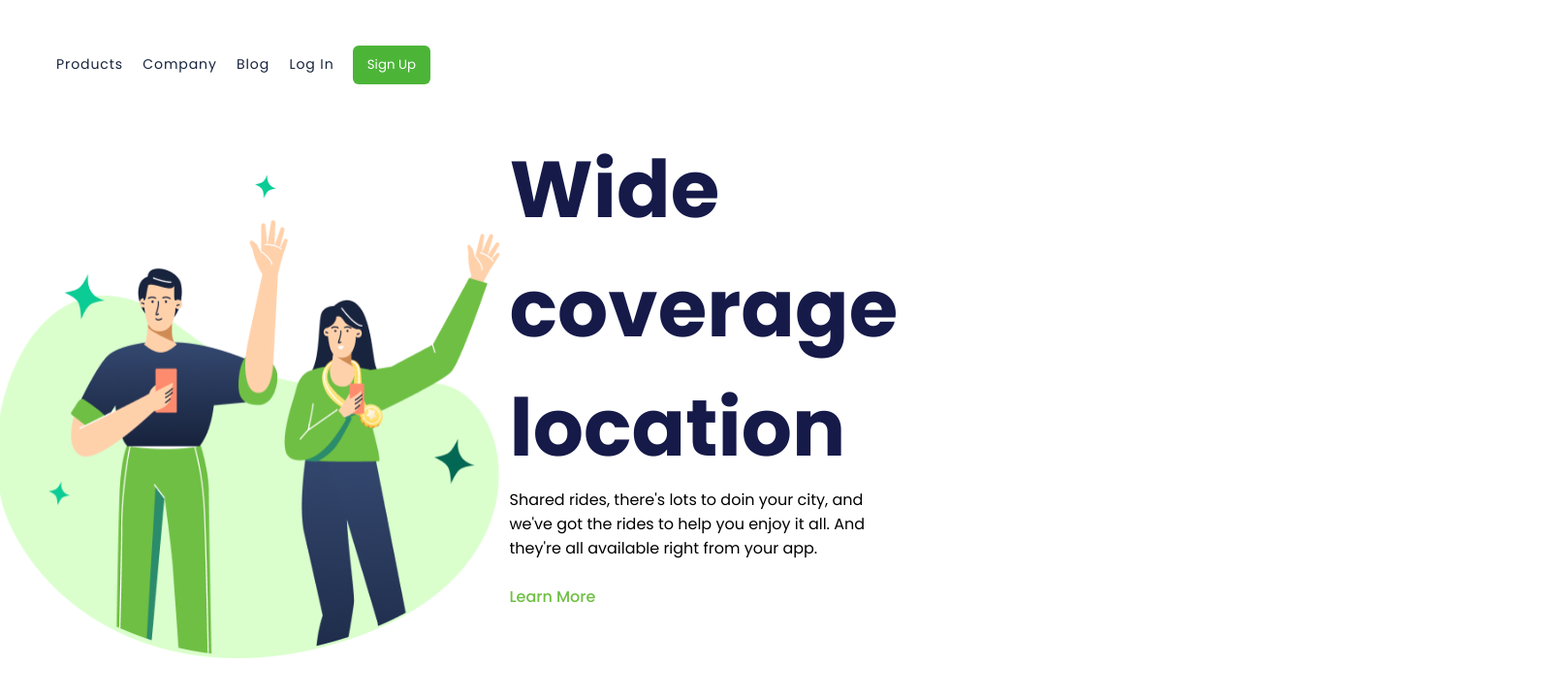
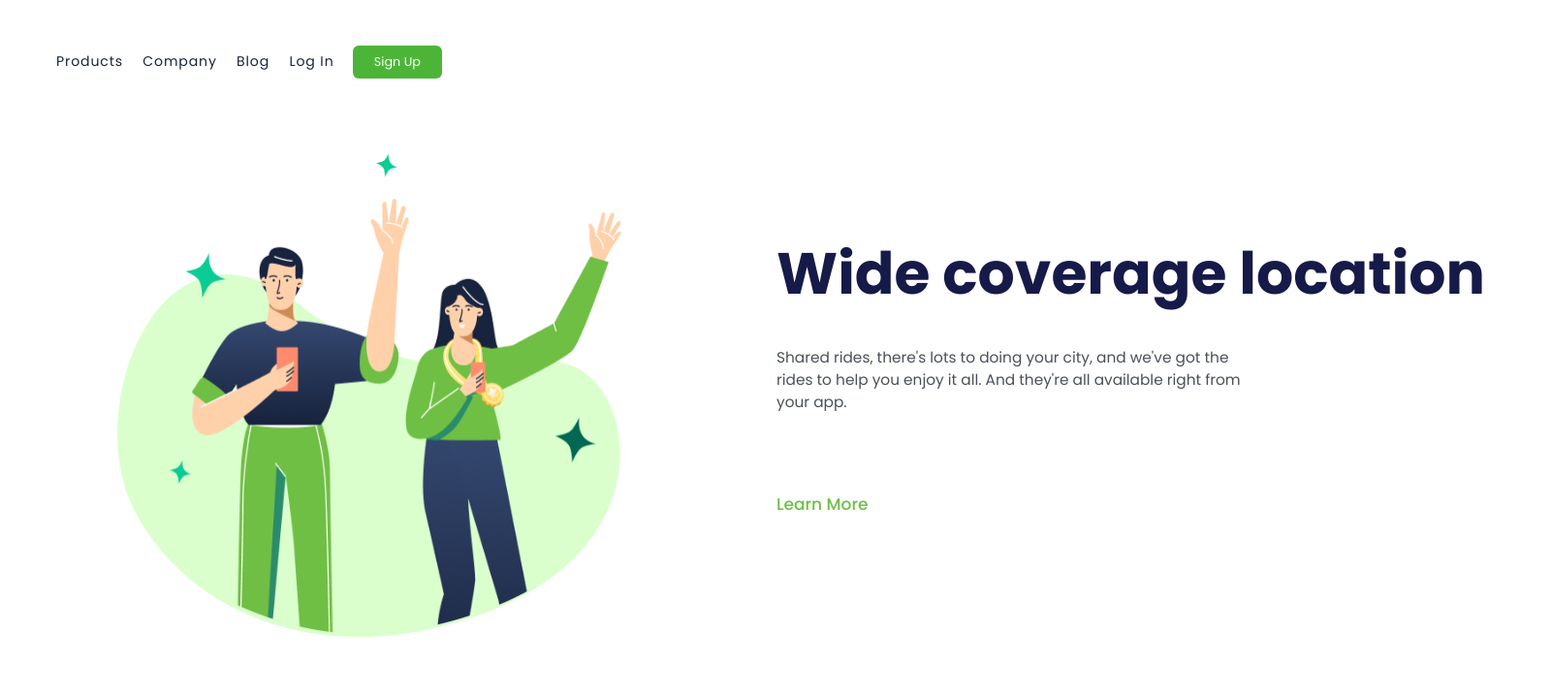
Before and after one commit to thaymacdolw/wide-coverage-location, a plain HTML site: page index.html in a window 1280 px wide. Shown: the whole page at 97% size, 1601 px wide, since content can reach past the window. Drawn offline with Linux system fonts and the light colour scheme.

Commit message:
text corrected

```diff
--- a/index.html
+++ b/index.html
@@ -22,7 +22,7 @@
             </div>
             <div class="text">
                 <h1>Wide coverage location</h1>
-                <p>Shared rides, there's lots to doin your city, and we've got the rides to help you enjoy it all. And they're all available right from your app.</p>
+                <p>Shared rides, there's lots to doing your city, and we've got the rides to help you enjoy it all. And they're all available right from your app.</p>
                 <p class="learn"><a href="#">Learn More</a></p>
             </div>
         </div>
--- a/style.css
+++ b/style.css
@@ -38,13 +38,15 @@ button {
     color: #fff;
     background-color: var(--green-button);
     border: none;
-    padding: 10px 15px;
+    padding: 8px 22px;
     border-radius: 6px;
     margin-left: 15px;
+    font-size: 1vw;
 }
 
 button:hover {
     background-color: var(--green-button-hover);
+    cursor: pointer;
 }
 
 img {
@@ -56,21 +58,29 @@ img {
 .container {
     display: flex;
     align-items: center;
-    justify-content: center;
+    width: 90vw;
 }
 .contact {
     display: inline-block;
 }
-
+.text {
+    margin-left: 150px;
+    margin-top: 100px;
+}
 .text h1 {
-    width: 300px ;
+    width: 800px ;
     color: var(--font-color);
     font-weight: 700;
-    font-size: 82px;
+    font-size: 4.69vw;
+    margin-bottom: 30px;
 }
 .text p {
-    width: 400px;
+    width: 500px;
     height: 100px;
+    font-size: 1.2vw;
+    color: var(--para-color);
+    margin-bottom: 50px;
+
 }
 
 .learn a{
@@ -78,4 +88,6 @@ img {
     font-weight: 500;
     text-decoration: none;
     cursor: pointer;
+    font-size: 1.33vw;
+
 }
```
